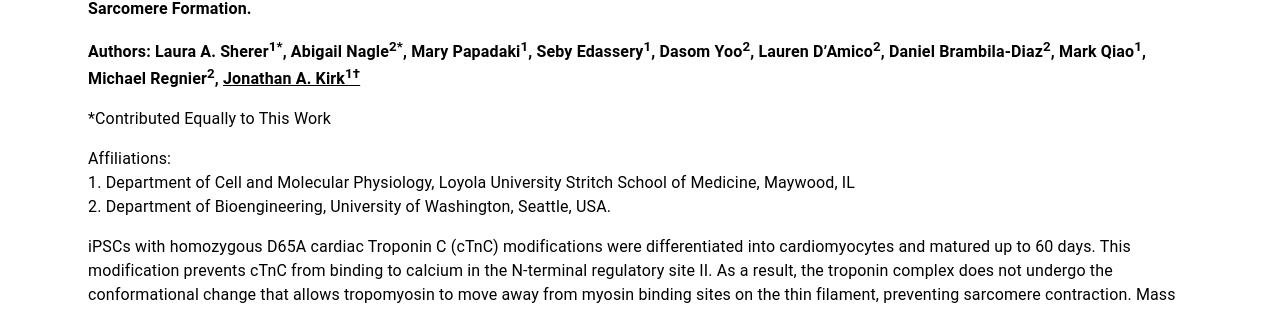
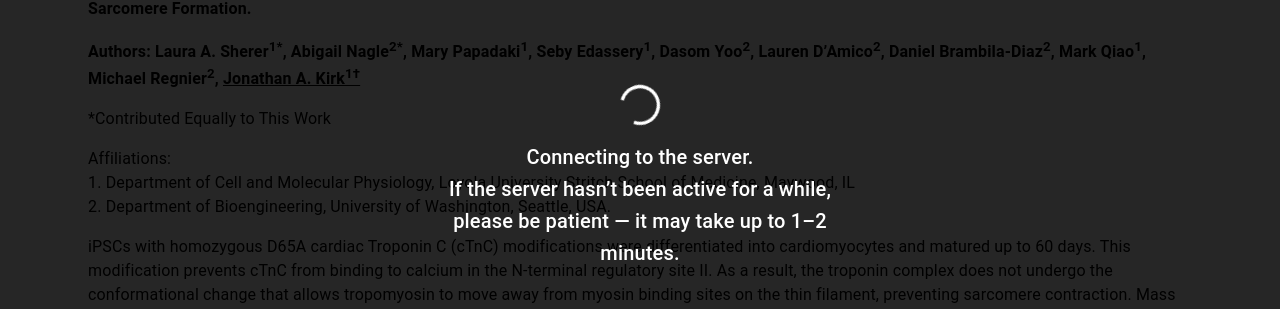
Before and after one commit to JKirkLab/tabula-rasa, a React (Create React App) app in the folder frontend/: page / in a window 1280 px wide. Shown: the part 223-532 px from the top of the page. Built offline with nearby package versions, Linux system fonts and the light colour scheme; no server answers.

Commit message:
added backdrop for server connection loading

```diff
--- a/frontend/src/App.js
+++ b/frontend/src/App.js
@@ -1,22 +1,48 @@
 import { Container } from "@mui/material";
-import React, {useEffect} from "react";
+import React, { useEffect, useState } from "react";
 import Layout from "./components/Layout";
 import Intro from "./components/Intro";
+import { Backdrop, CircularProgress, Typography, Box } from "@mui/material";
+
 
 const API_BASE = process.env.REACT_APP_API_URL || '';
 
 function App() {
+
+  const [backendReady, setBackendReady] = useState(false);
+
   useEffect(() => {
     fetch(`${API_BASE}/api/wakeup`)
-      .then((res) => console.log("Backend pinged:", res.status))
-      .catch((err) => console.error("Backend ping failed:", err));
+      .then((res) => {
+        if (res.ok) setBackendReady(true);
+      })
+      .catch((err) => {
+        console.error('Error connecting to backend:', err);
+      });
   }, []);
 
   return (
-    <Container maxWidth="lg" sx={{ py: 4 }}>
-      <Intro/>
-      <Layout/>
-    </Container>
+    <>
+      <Container maxWidth="lg" sx={{ py: 4 }}>
+        <Intro />
+        <Layout />
+      </Container>
+      <Backdrop
+        sx={{
+          color: '#fff',
+          zIndex: (theme) => theme.zIndex.drawer + 1,
+          backgroundColor: 'rgba(0, 0, 0, 0.85)',
+          flexDirection: 'column',
+        }}
+        open={!backendReady}
+      >
+        <CircularProgress color="inherit" />
+        <Typography variant="h6" sx={{ mt: 2, textAlign: 'center', maxWidth: 400 }}>
+          Connecting to the server. <br />
+          If the server hasn’t been active for a while, please be patient — it may take up to 1–2 minutes.
+        </Typography>
+      </Backdrop>
+    </>
   );
 }
 
```
